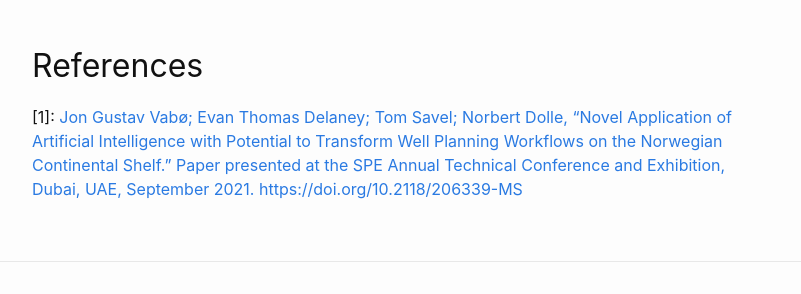
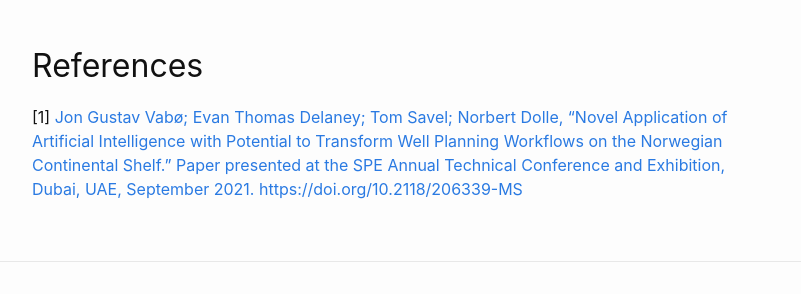
Before and after one commit to jonnymaserati/jonnymaserati.github.io, a Jekyll site: the page built from _posts/2022-09-04-automated-well-trajectory-planning.markdown, in a window 1280 px wide and 900 px high, scrolled down 2445 px. Shown: the part 470-764 px from the top of the window, without its empty margins (238-1039 px from the left). Built offline with Jekyll 4.4.1, drawn with Linux system fonts in a browser that asks for light colours; comment, search, counter and statistics services are not loaded.

```diff
--- a/_posts/2022-09-04-automated-well-trajectory-planning.markdown
+++ b/_posts/2022-09-04-automated-well-trajectory-planning.markdown
@@ -37,7 +37,7 @@ Typically, rules used during the construction phase of the trajectories are used
   - **Automated Well Design workflows:** AWTP can be used to initiate full-stack automated Well Design work-flows, porting viable trajectories to Well Design software like [Oliasoft] via their Application Programming Interfaces (API) for optimizing e.g. casing seat locations taking account of kick tolerances or more advanced trajectory optimization using torque and drag and hydraulics modules.
 
 ## References
-[1]: [Jon Gustav Vabø; Evan Thomas Delaney; Tom Savel; Norbert Dolle, "Novel Application of Artificial Intelligence with Potential to Transform Well Planning Workflows on the Norwegian Continental Shelf." Paper presented at the SPE Annual Technical Conference and Exhibition, Dubai, UAE, September 2021. https://doi.org/10.2118/206339-MS](https://doi.org/10.2118/206339-MS)
+[1] [Jon Gustav Vabø; Evan Thomas Delaney; Tom Savel; Norbert Dolle, "Novel Application of Artificial Intelligence with Potential to Transform Well Planning Workflows on the Norwegian Continental Shelf." Paper presented at the SPE Annual Technical Conference and Exhibition, Dubai, UAE, September 2021. https://doi.org/10.2118/206339-MS](https://doi.org/10.2118/206339-MS)
 
 [welleng]: https://github.com/jonnymaserati/welleng
 [ISCWSA]: https://www.iscwsa.net/
```
